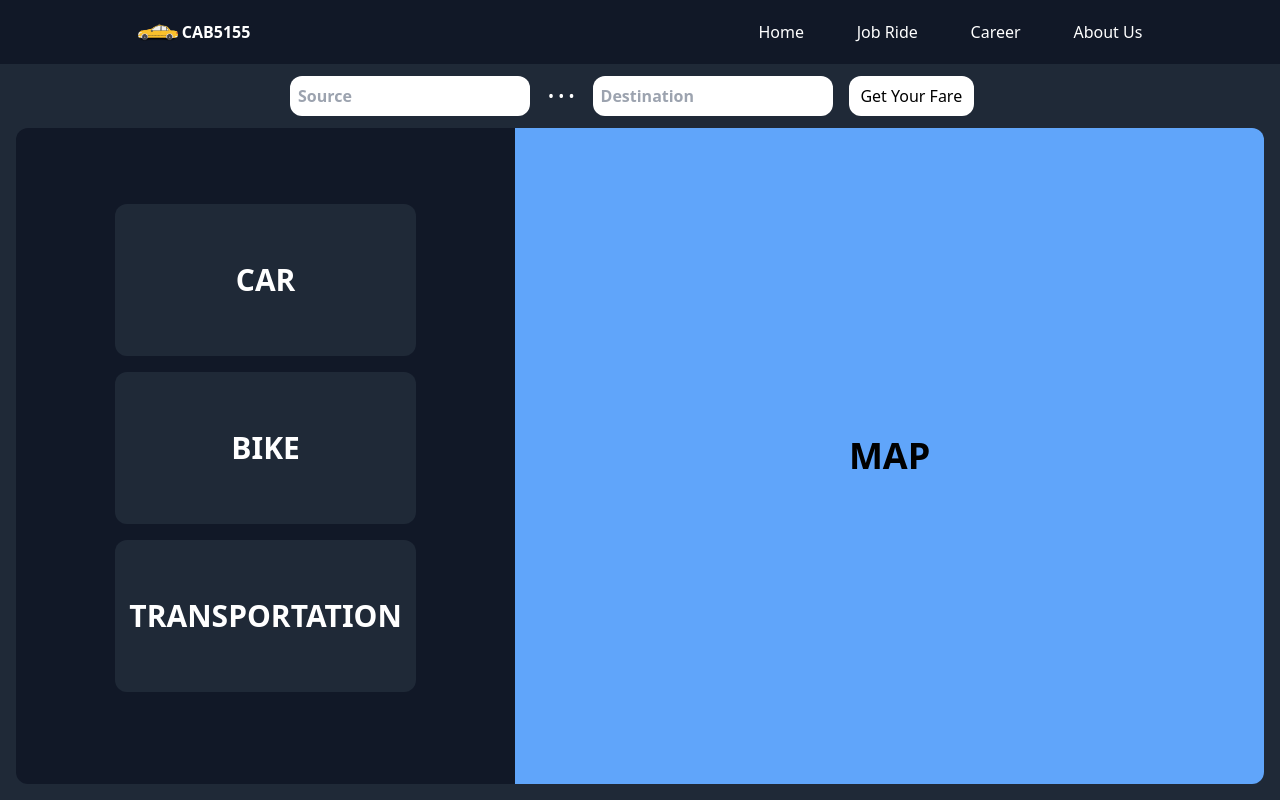
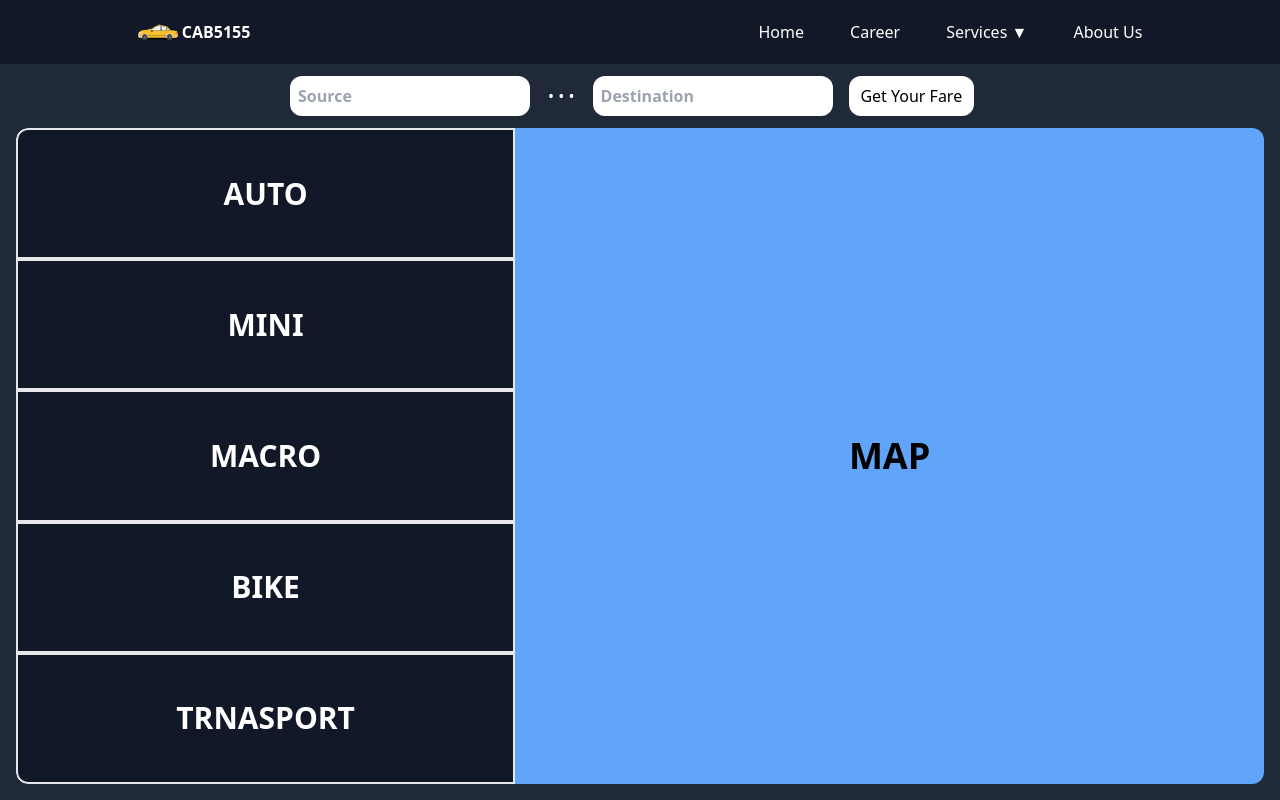
Before and after one commit to FirstTrackSolutionTechologies/CABINDIA, a React (Vite) app: page /dashboard in a window 1280 px wide. Built offline with nearby package versions, Linux system fonts and the light colour scheme.

Commit message:
Added: Dropdown

```diff
--- a/src/Components/Booking.tsx
+++ b/src/Components/Booking.tsx
@@ -31,22 +31,33 @@ const Booking = () => {
           </div>
         </div>
         <div className="flex flex-1 pb-4 px-4 bg-gray-800">
-          <div className="flex flex-col w-2/5 bg-gray-900 rounded-l-xl p-6 justify-center items-center">
-            <div className="relative w-2/3 h-1/4 mb-4 bg-gray-800 rounded-xl text-3xl font-bold text-white">
+          <div className="flex flex-col w-2/5 bg-gray-900 rounded-l-xl overflow-hidden justify-center items-center">
+            <div className="relative w-full h-1/5 bg-gray-900 text-3xl font-bold text-white border-2 rounded-tl-xl">
               <div className="absolute inset-0 flex items-center justify-center">
-                <div className=" p-8 ">CAR</div>
+                <div className=" p-8 ">AUTO</div>
               </div>
             </div>
-            <div className="relative w-2/3 h-1/4 mb-4 bg-gray-800 rounded-xl  text-3xl font-bold text-white">
-            <div className="absolute inset-0 flex items-center justify-center">
+            <div className="relative w-full h-1/5 bg-gray-900 text-3xl font-bold text-white border-2">
+              <div className="absolute inset-0 flex items-center justify-center">
+                <div className=" p-8 ">MINI</div>
+              </div>
+            </div>
+            <div className="relative w-full h-1/5 bg-gray-900 text-3xl font-bold text-white border-2">
+              <div className="absolute inset-0 flex items-center justify-center">
+                <div className=" p-8 ">MACRO</div>
+              </div>
+            </div>
+            <div className="relative w-full h-1/5 bg-gray-900 text-3xl font-bold text-white border-2">
+              <div className="absolute inset-0 flex items-center justify-center">
                 <div className=" p-8 ">BIKE</div>
               </div>
             </div>
-            <div className="relative w-2/3 h-1/4 mb-4 bg-gray-800 rounded-xl  text-3xl font-bold text-white">
-            <div className="absolute inset-0 flex items-center justify-center">
-                <div className=" p-8 ">TRANSPORTATION</div>
+            <div className="relative w-full h-1/5 bg-gray-900 text-3xl font-bold text-white border-2 rounded-bl-xl">
+              <div className="absolute inset-0 flex items-center justify-center">
+                <div className=" p-8 ">TRNASPORT</div>
               </div>
             </div>
+
           </div>
           <div className="flex w-3/5 bg-blue-400 rounded-r-xl justify-center items-center font-bold text-4xl">
             MAP
--- a/src/Components/Header.tsx
+++ b/src/Components/Header.tsx
@@ -1,4 +1,4 @@
-import { FC } from "react";
+import { FC, useState } from "react";
 import { navItems } from "../Constants";
 import { Link } from "react-router-dom";
 
@@ -7,11 +7,48 @@ interface IHeaderProps {
   active: string;
 }
 
+interface INavItemProps {
+  index: number;
+  item : {
+    link : string;
+    name : string;
+    dropdown : Boolean;
+    dropdownOptions : object[];
+  };
+  active : string;
+}
+
+const NavItem : FC<INavItemProps> = ({index, item, active}) => {
+  const [isDropdown, setIsDropdown] = useState<Boolean>(false)
+  const toggleDropdown = () => {
+    setIsDropdown(!isDropdown);
+  }
+  return (
+    <>
+      <div className="relative" onClick={item.dropdown?(toggleDropdown):(()=>{})}>
+      <Link key={index} to={(item.dropdown)?("#"):item.link}><p className={(active===item.name)?"font-bold":""}>{`${item.name}${item.dropdown?(isDropdown?" ▲":" ▼"):""}`}</p></Link>
+      {isDropdown &&
+        (<>
+          <div className="absolute top-8 w-48 p-4 bg-gray-800 text-yellow">
+            {item.dropdownOptions.map((item: any, index) => (
+              <div className="py-2">
+              <Link key={index} to={item.link}><p className={(active===item.name)?"font-bold":""}>{`${item.name}`}</p></Link>
+              </div>
+            ))}
+          </div>
+        </>)
+      }
+      </div>
+
+    </>
+  )
+}
+
 const Header : FC<IHeaderProps> = ({width, active}) => {
 
   const logo = "logo.png";
   return (
-    <div className={`fixed w-${width} z-10 top-0 `}>
+    <div className={`fixed w-${width} z-10 top-0`}>
       <div className="flex w-full h-16 bg-gray-900 items-center px-3 py-2 justify-center text-white">
         <div className="relative w-4/5">
           <div className="flex w-full items-center">
@@ -20,8 +57,8 @@ const Header : FC<IHeaderProps> = ({width, active}) => {
             <span className="text-md font-bold">CAB5155</span>
             <div className="absolute right-0">
               <div className="flex justify-between w-96">
-                {navItems.map((item, index) => (
-                  <Link key={index} to={item.link}><p className={(active===item.name)?"font-bold":""}>{`${item.name}`}</p></Link>
+                {navItems.map((item : any, index) => (
+                  <NavItem item={item} index={index} active={active} />
                 ))}
               </div>
             </div>
--- a/src/Constants/index.ts
+++ b/src/Constants/index.ts
@@ -4,12 +4,27 @@ export const navItems = [
         link: '/'
     },
     {
-        name: 'Job Ride',
-        link: '/jobride'
+        name: 'Career',
+        link: '/career'
     },
     {
-        name: 'Career',
-        link: '/career'
+        name: 'Services',
+        link: '/services',
+        dropdown:true,
+        dropdownOptions: [
+            {
+                name: 'Cabs',
+                link: '/cabs'
+            },
+            {
+                name: 'Food Delivery',
+                link: '/foodDelivery'
+            },
+            {
+                name: 'Logistics',
+                link: '/logistics'
+            }
+        ],
     },
     {
         name: 'About Us',
--- a/src/Device/Laptop.tsx
+++ b/src/Device/Laptop.tsx
@@ -4,6 +4,7 @@ import AboutUs from "../Pages/AboutUs";
 import Dashboard from "../Pages/Dashboard";
 import Career from "../Pages/Career";
 import ContactUs from "../Pages/ContactUs";
+import CabServices from "../Pages/CabServices";
 const Laptop = () => {
   return (
     <>
@@ -13,6 +14,7 @@ const Laptop = () => {
         <Route path="/dashboard" element={<Dashboard />} />
         <Route path="/career" element={<Career/>} />
         <Route path="/contact" element={<ContactUs/>} />
+        <Route path="/cabs" element={<CabServices/>} />
       </Routes>
     </>
   );
--- /dev/null
+++ b/src/Pages/CabServices.tsx
@@ -0,0 +1,31 @@
+import Carousel from "../Components/Carousel"
+import Header from "../Components/Header"
+
+
+const ServiceCard = () => {
+    return (
+        <>
+            <div className="flex w-full bg-gray-800 h-96 justify-center items-center">
+                <div className="flex w-4/5 min-w-[1000px] h-96 bg-gray-900">
+                    <div className="w-1/3 h-96 bg-gray-800"></div>
+                    <div></div>
+                </div>
+            </div>
+        </>
+    )
+}
+
+const Services = () => {
+  return (
+    <>
+        <Header width="full" active="Cabs" />
+        <Carousel images={['career_1.jpg']} />
+        <div className="w-full h-32 py-8 bg-gray-800 flex justify-center items-center text-5xl font-bold text-white">
+            WE ARE ALWAYS AT YOUR SERVICE
+        </div>
+        <ServiceCard />
+    </>
+  )
+}
+
+export default Services
```
